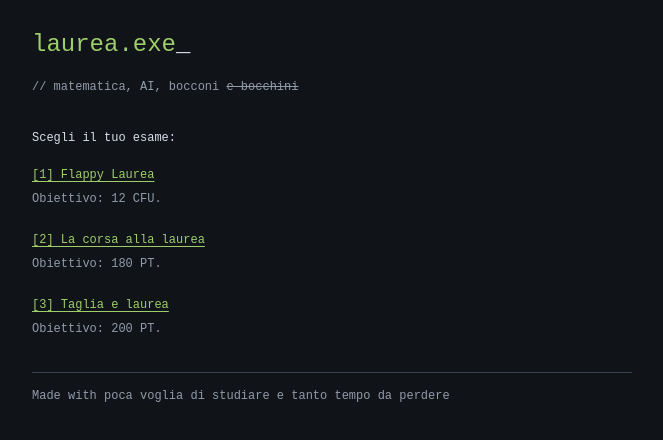
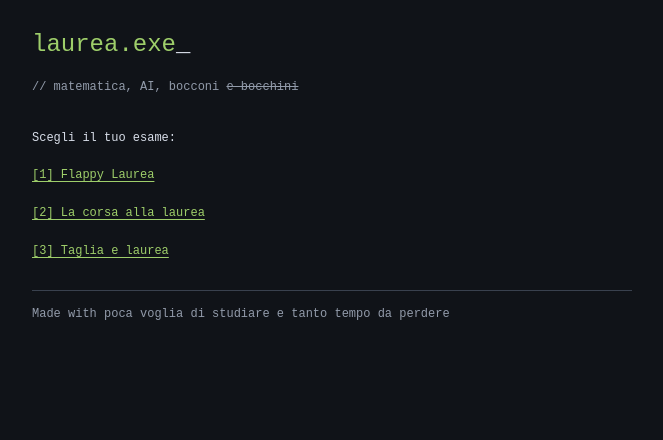
Before and after one commit to billy4479/laurea, a SvelteKit app: page / in a window 1280 px wide. Shown: the top 440 px of the page, without its empty margins (308-971 px from the left). Built offline with nearby package versions, Linux system fonts and the light colour scheme; a web font is replaced by a local one.

Commit message:
menu: nascondi gli obiettivi dei giochi

```diff
--- a/src/routes/+page.svelte
+++ b/src/routes/+page.svelte
@@ -17,10 +17,6 @@
 			{#each games as game (game.id)}
 				<li>
 					<a href={resolve('/g/[id]', { id: String(game.id) })}>[{game.id}] {game.title}</a>
-					<p class="muted">
-						{#if game.subtitle}{game.subtitle}<br />{/if}Obiettivo: {game.goal}
-						{game.unit}.
-					</p>
 				</li>
 			{/each}
 		</ol>
```
